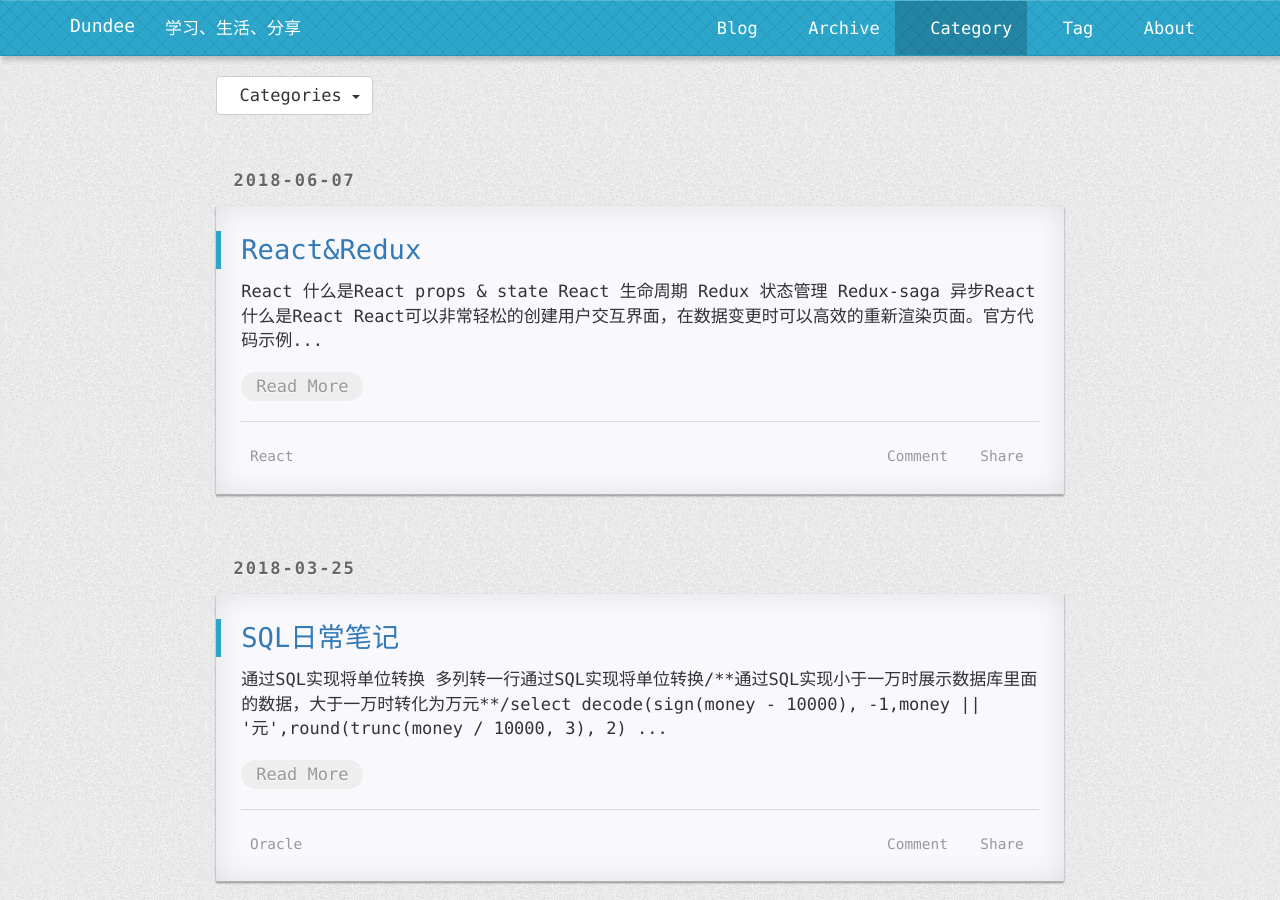
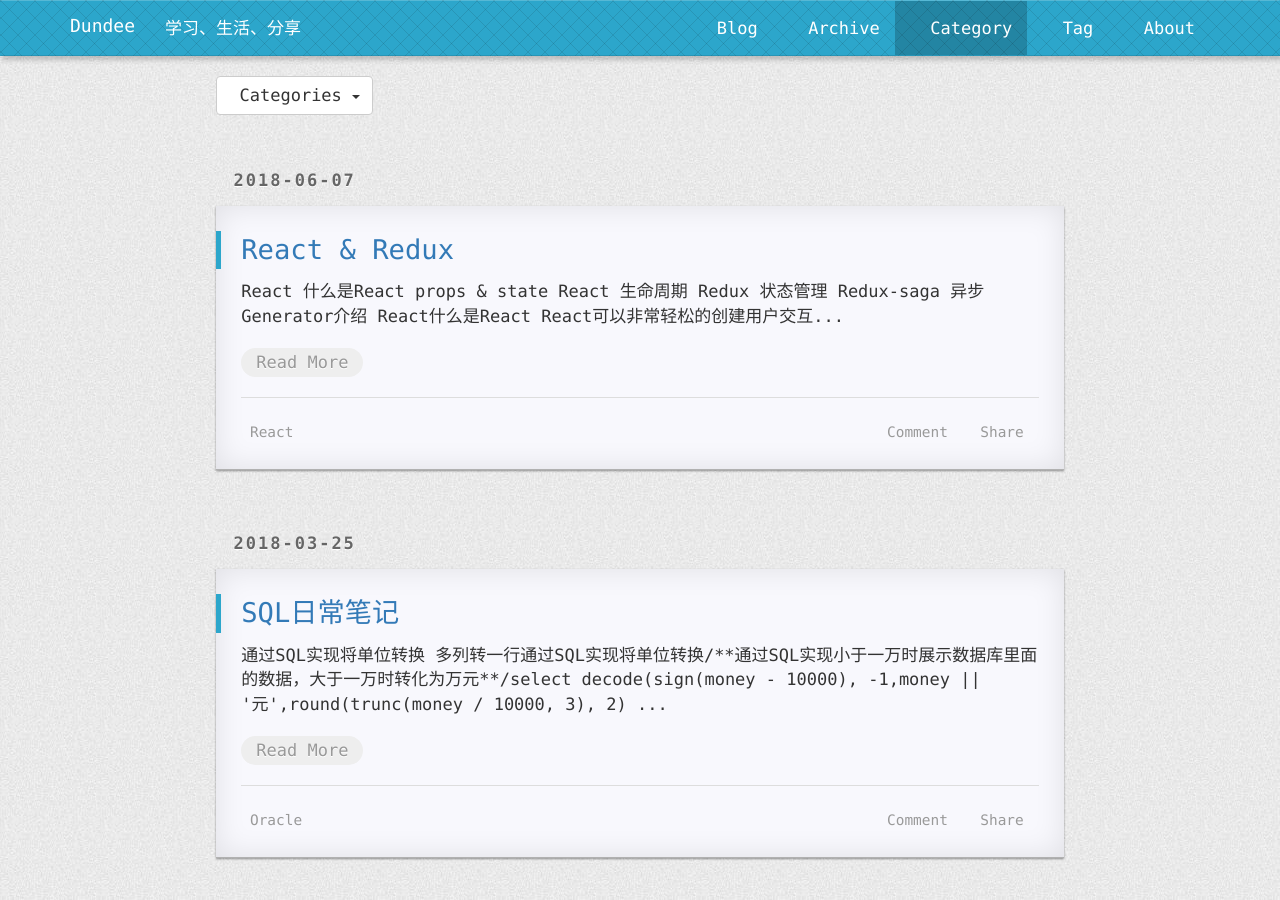
Before and after one commit to dengkaidi/dengkaidi.github.io, a Jekyll site: the page built from pages/2category.html, in a window 1280 px wide and 900 px high. Built offline with Jekyll 4.4.1, drawn with Linux system fonts in a browser that asks for light colours; nearby versions of some CDN libraries; comment, search, counter and statistics services are not loaded; a style sheet for code colours, icons or effects is not loaded; some of the changed lines change nothing that is shown.

Commit message:
add redux-saga

````diff
--- a/_posts/2018-06-07-LearnReact.md
+++ b/_posts/2018-06-07-LearnReact.md
@@ -1,6 +1,6 @@
 ---
 layout: post
-title: "React&Redux"
+title: "React & Redux"
 date:  2018-06-07 15:08:00 +0800
 categories: Dunndee update
 tags: React
@@ -62,7 +62,8 @@
 ```
 
 ### Redux 状态管理
->Redux 最简单的、最核心的：***Store***、***Action***、***Reducer***.
+>Redux是用于帮助React管理data-state和UI-state的工具。
+Redux 最简单的、最核心的：***Store***、***Action***、***Reducer***.
 1. 整个应用只有一个store。
 2. State只能通过触发Action(<code>store.dispatch('ADD')</code> 即可触发)来更新，此时只是说明了动机并没有真正的更新state。
 3. 在Reducer里面更新state，理念：<code>(oldState, action) => newState</code>，使用纯函数。
@@ -117,3 +118,54 @@
 ```
 
 ### Redux-saga 异步
+><code>Redux-saga</code>用于管理异步执行的中间件（使用ES6的新特性：Generator）。
+#### Generator介绍
+>语法：（function* func() { ... }）***生成器函数在执行时能暂停，后面又能从暂停处继续执行。***
+调用一个生成器函数并不会马上执行它里面的语句，而是返回一个这个生成器的 迭代器 （iterator）对象。
+当这个迭代器的 next() 方法被首次（后续）调用时，其内的语句会执行到第一个
+（后续）出现yield的位置为止，yield 后紧跟迭代器要返回的值。或者如果用的是
+ yield*（多了个星号），则表示将执行权移交给另一个生成器函数（当前生成器暂停执行）。
+next()方法返回一个对象，这个对象包含两个属性：value 和 done，value 属性表示本次
+ yield 表达式的返回值，done 属性为布尔类型，表示生成器后续是否还有 yield 语句，
+ 即生成器函数是否已经执行完毕并返回。
+
+ #### redux何处使用saga
+ >Redux大致执行过程：
+ 1. store持有应用不可变的state。
+ 2. render进行UI渲染。
+ 3. Component组件触发Action。
+ 4. reducer 根据store提供的action信息生成新的state
+ 5. saga异步处理
+ 6. 返回1
+ >官方示例：
+ 假设我们有一个 UI 界面，在单击按钮时从远程服务器获取一些用户数据。
+ ```javascript
+class UserComponent extends React.Component {
+  ...
+  onSomeButtonClicked() {
+    const { userId, dispatch } = this.props
+    dispatch({type: 'USER_FETCH_REQUESTED', payload: {userId}})
+  }
+  ...
+}
+```
+>创建一个 Saga 来监听所有的 USER_FETCH_REQUESTED action，并触发一个 API 调用获取用户数据:
+```javascript
+// worker Saga : 将在 USER_FETCH_REQUESTED action 被 dispatch 时调用
+function* fetchUser(action) {
+   try {
+      const user = yield call(Api.fetchUser, action.payload.userId);
+      yield put({type: "USER_FETCH_SUCCEEDED", user: user});
+   } catch (e) {
+      yield put({type: "USER_FETCH_FAILED", message: e.message});
+   }
+}
+
+/*
+  在每个 `USER_FETCH_REQUESTED` action 被 dispatch 时调用 fetchUser
+  允许并发（译注：即同时处理多个相同的 action）
+*/
+function* mySaga() {
+  yield takeEvery("USER_FETCH_REQUESTED", fetchUser);
+}
+```
````
